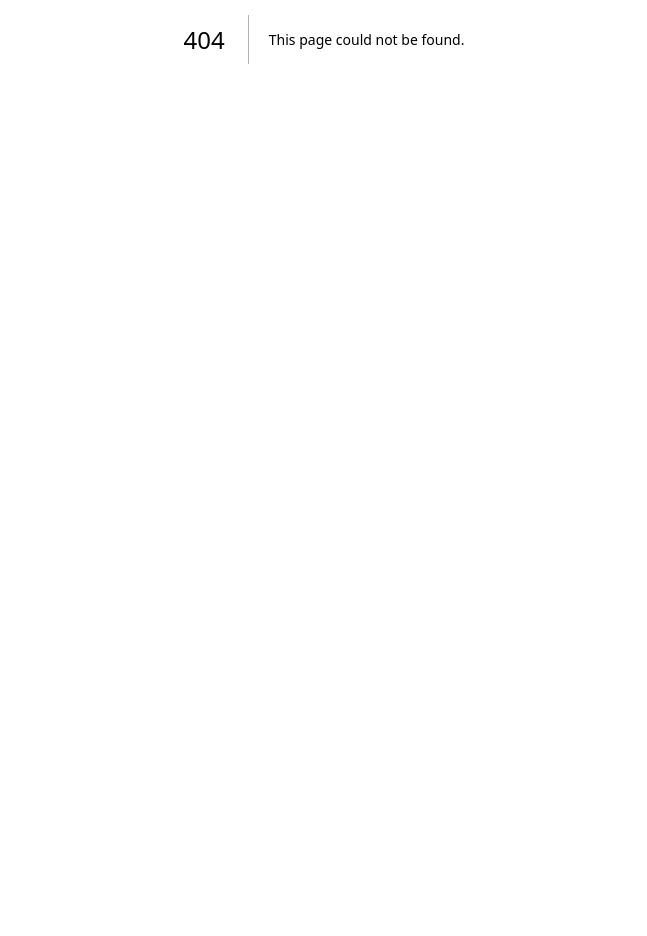
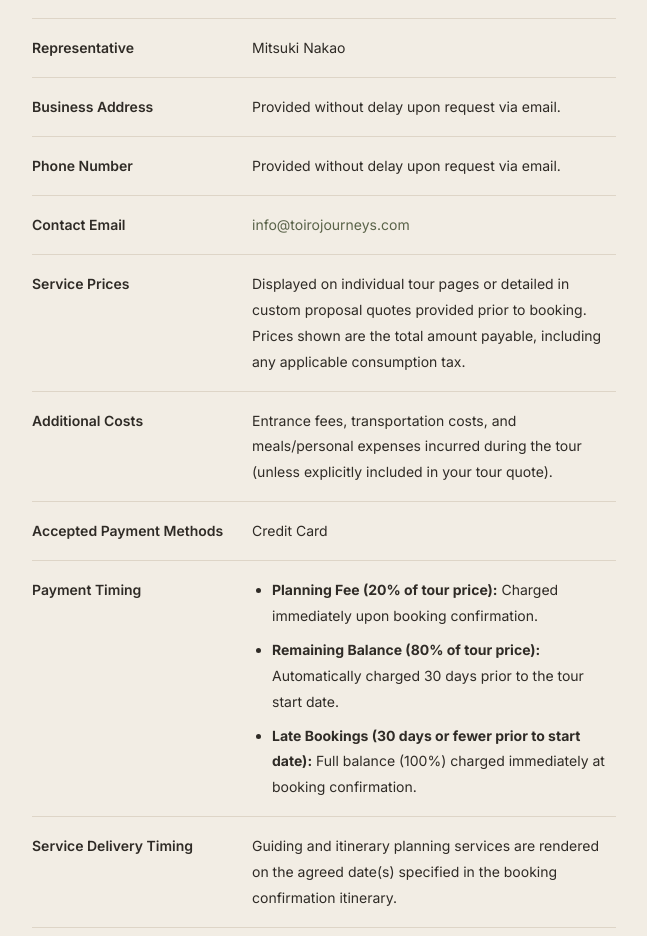
Before and after one commit to TomiPaajanen/hikari-website-tourist, a Next.js app: page /commercial-transactions in a window 1280 px wide. Before the commit this address had no page. Shown: the part 361-1297 px from the top of the page, without its empty margins (316-963 px from the left). Before the commit the page ends 800 px from the top, so only its background shows below. Built offline with nearby package versions, Linux system fonts and the light colour scheme; a web font is replaced by a local one.

Commit message:
feat: add commercial transaction notice and link to it

```diff
--- /dev/null
+++ b/src/app/commercial-transactions/page.tsx
@@ -0,0 +1,79 @@
+import type { Metadata } from "next";
+import type { ReactNode } from "react";
+import { LegalList, LegalPage, contactEmail } from "@/components/legal";
+
+export const metadata: Metadata = {
+  title: "Specified Commercial Transactions Act Notice | TOIRO Journeys",
+};
+
+const items: { label: string; value: ReactNode }[] = [
+  { label: "Legal Business Name", value: "Mitsuki Nakao / TOIRO Journeys" },
+  { label: "Representative", value: "Mitsuki Nakao" },
+  { label: "Business Address", value: "Provided without delay upon request via email." },
+  { label: "Phone Number", value: "Provided without delay upon request via email." },
+  { label: "Contact Email", value: contactEmail },
+  {
+    label: "Service Prices",
+    value:
+      "Displayed on individual tour pages or detailed in custom proposal quotes provided prior to booking. Prices shown are the total amount payable, including any applicable consumption tax.",
+  },
+  {
+    label: "Additional Costs",
+    value:
+      "Entrance fees, transportation costs, and meals/personal expenses incurred during the tour (unless explicitly included in your tour quote).",
+  },
+  { label: "Accepted Payment Methods", value: "Credit Card" },
+  {
+    label: "Payment Timing",
+    value: (
+      <LegalList
+        items={[
+          <>
+            <b>Planning Fee (20% of tour price):</b> Charged immediately upon booking confirmation.
+          </>,
+          <>
+            <b>Remaining Balance (80% of tour price):</b> Automatically charged 30 days prior to the tour start date.
+          </>,
+          <>
+            <b>Late Bookings (30 days or fewer prior to start date):</b> Full balance (100%) charged immediately at
+            booking confirmation.
+          </>,
+        ]}
+      />
+    ),
+  },
+  {
+    label: "Service Delivery Timing",
+    value:
+      "Guiding and itinerary planning services are rendered on the agreed date(s) specified in the booking confirmation itinerary.",
+  },
+  { label: "Quote Validity", value: "The validity period of each custom quote is stated in the quote." },
+  { label: "Availability", value: "A limited number of private tours are accepted per season." },
+  {
+    label: "Cancellation & Refund Policy",
+    value: "Governed by our Cancellation & Change Policy. Please review our cancellation terms prior to booking.",
+  },
+  {
+    label: "System Requirements",
+    value:
+      "A modern web browser and valid email address to receive booking confirmations, itinerary updates, and payment receipts.",
+  },
+];
+
+export default function CommercialTransactionsPage() {
+  return (
+    <LegalPage title="Specified Commercial Transactions Act Notice">
+      <p className="-mt-2 text-[13px]" lang="ja">
+        特定商取引法に基づく表記
+      </p>
+      <dl className="mt-4 border-t border-sand">
+        {items.map(({ label, value }) => (
+          <div key={label} className="grid gap-1 border-b border-sand py-4 md:grid-cols-[14em_1fr] md:gap-6">
+            <dt className="font-semibold">{label}</dt>
+            <dd>{value}</dd>
+          </div>
+        ))}
+      </dl>
+    </LegalPage>
+  );
+}
--- a/src/app/privacy/page.tsx
+++ b/src/app/privacy/page.tsx
@@ -78,6 +78,10 @@ export default function PrivacyPage() {
               <b>Service Providers:</b> Our email newsletter provider (MailerLite) to store our mailing list and send
               our guide and emails; our website host (Vercel); our email provider (Google Workspace); and secure payment
               processors (e.g., Stripe) to complete payment transactions.
+            </>,
+            <>
+              <b>Partner Guides:</b> Our co-founder and partner Hikari works with us as an independent guide and
+              receives the information needed to plan and deliver your tour.
             </>,
             <>
               <b>Local Suppliers:</b> Relevant details (e.g., guest names or dietary requirements) shared with local
--- a/src/components/legal.tsx
+++ b/src/components/legal.tsx
@@ -11,11 +11,11 @@ export const contactEmail = (
 
 export function LegalPage({
   title,
-  details,
+  details = [],
   children,
 }: {
   title: string;
-  details: { label: string; value: ReactNode }[];
+  details?: { label: string; value: ReactNode }[];
   children: ReactNode;
 }) {
   return (
@@ -24,6 +24,7 @@ export function LegalPage({
         <SiteHeader />
         <main className="mx-auto flex max-w-[44em] flex-col gap-4 px-4 py-16 text-sm leading-[1.85] md:py-20">
           <h1 className="font-serif text-[34px] leading-tight font-semibold md:text-[40px]">{title}</h1>
+          {details.length > 0 && (
             <dl className="grid grid-cols-[auto_1fr] gap-x-4 text-[13px]">
               {details.map(({ label, value }) => (
                 <div key={label} className="contents">
@@ -32,6 +33,7 @@ export function LegalPage({
                 </div>
               ))}
             </dl>
+          )}
           {children}
         </main>
         <SiteFooter />
--- a/src/components/site-footer.tsx
+++ b/src/components/site-footer.tsx
@@ -4,7 +4,7 @@ const footerLinks: { label: string; href?: string }[] = [
   { label: "Terms of use", href: "/terms" },
   // Pages for these don't exist yet.
   { label: "Cancellation policy" },
-  { label: "Commercial transactions notice" },
+  { label: "Commercial transactions notice", href: "/commercial-transactions" },
   { label: "Privacy policy", href: "/privacy" },
   { label: "Instagram", href: "https://www.instagram.com/toiro.journeys/" },
 ];
```
Lines whose indentation alone changed are shown as unchanged.
